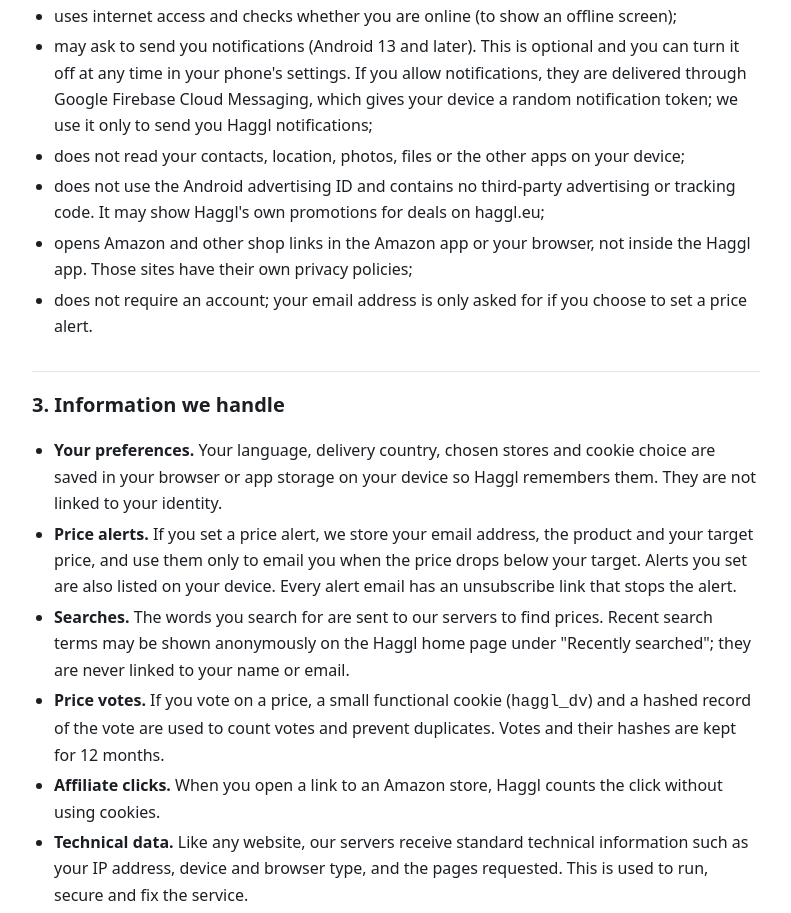
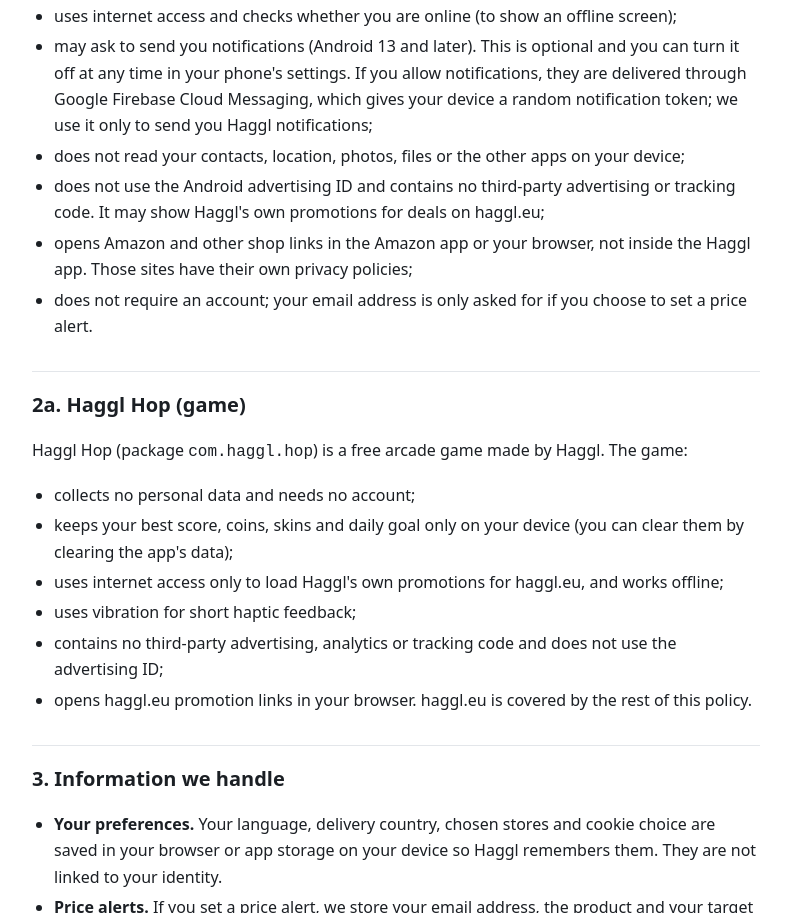
Before and after one commit to sbm251/haggleandroidapp, a plain HTML site: page index.html in a window 1280 px wide. Shown: the part 520-1433 px from the top of the page, without its empty margins (244-1035 px from the left). Drawn offline with Linux system fonts and the light colour scheme.

Commit message:
Privacy policy: add Haggl Hop

```diff
--- a/index.html
+++ b/index.html
@@ -39,6 +39,17 @@
     <li>does not use the Android advertising ID and contains no third-party advertising or tracking code. It may show Haggl's own promotions for deals on haggl.eu;</li>
     <li>opens Amazon and other shop links in the Amazon app or your browser, not inside the Haggl app. Those sites have their own privacy policies;</li>
     <li>does not require an account; your email address is only asked for if you choose to set a price alert.</li>
+  </ul>
+
+  <h2 id="haggl-hop">2a. Haggl Hop (game)</h2>
+  <p>Haggl Hop (package <code>com.haggl.hop</code>) is a free arcade game made by Haggl. The game:</p>
+  <ul>
+    <li>collects no personal data and needs no account;</li>
+    <li>keeps your best score, coins, skins and daily goal only on your device (you can clear them by clearing the app's data);</li>
+    <li>uses internet access only to load Haggl's own promotions for haggl.eu, and works offline;</li>
+    <li>uses vibration for short haptic feedback;</li>
+    <li>contains no third-party advertising, analytics or tracking code and does not use the advertising ID;</li>
+    <li>opens haggl.eu promotion links in your browser. haggl.eu is covered by the rest of this policy.</li>
   </ul>
 
   <h2>3. Information we handle</h2>
```
